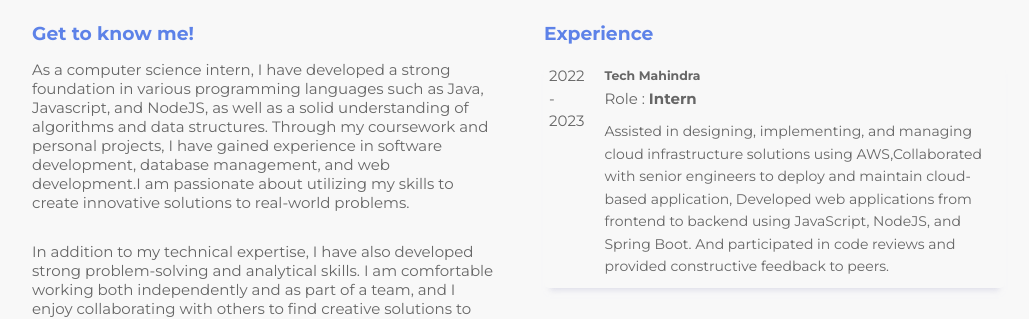
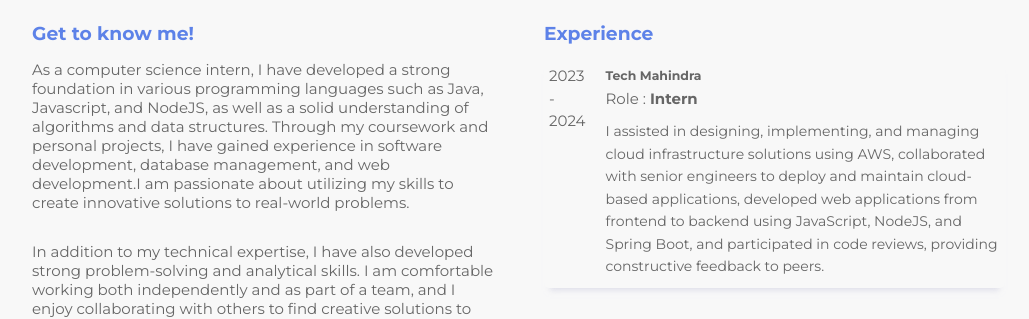
Before and after one commit to Jakaza/G-v2, a React (Vite) app in the folder frontend/: page / in a window 1280 px wide. Shown: the part 900-1219 px from the top of the page, without its empty margins (96-1125 px from the left). Built offline with nearby package versions, Linux system fonts and the light colour scheme.

Commit message:
Update Experience.jsx
Fix year of intern experience and description

```diff
--- a/frontend/src/Components/AboutMe/about/Experience.jsx
+++ b/frontend/src/Components/AboutMe/about/Experience.jsx
@@ -7,10 +7,10 @@ const Experience = () => {
   const [experiences, setExperiences] = useState([
     {
       company: "Tech Mahindra",
-      start: 2022,
-      end: 2023,
+      start: 2023,
+      end: 2024,
       role: "Intern",
-      description: "Assisted in designing, implementing, and managing cloud infrastructure solutions using AWS,Collaborated with senior engineers to deploy and maintain cloud-based application, Developed web applications from frontend to backend using JavaScript, NodeJS, and Spring Boot. And participated in code reviews and provided constructive feedback to peers.",
+      description: "I assisted in designing, implementing, and managing cloud infrastructure solutions using AWS, collaborated with senior engineers to deploy and maintain cloud-based applications, developed web applications from frontend to backend using JavaScript, NodeJS, and Spring Boot, and participated in code reviews, providing constructive feedback to peers.",
       tools: ["AWS", "Java", "SQL"]
     },
     // {
```
